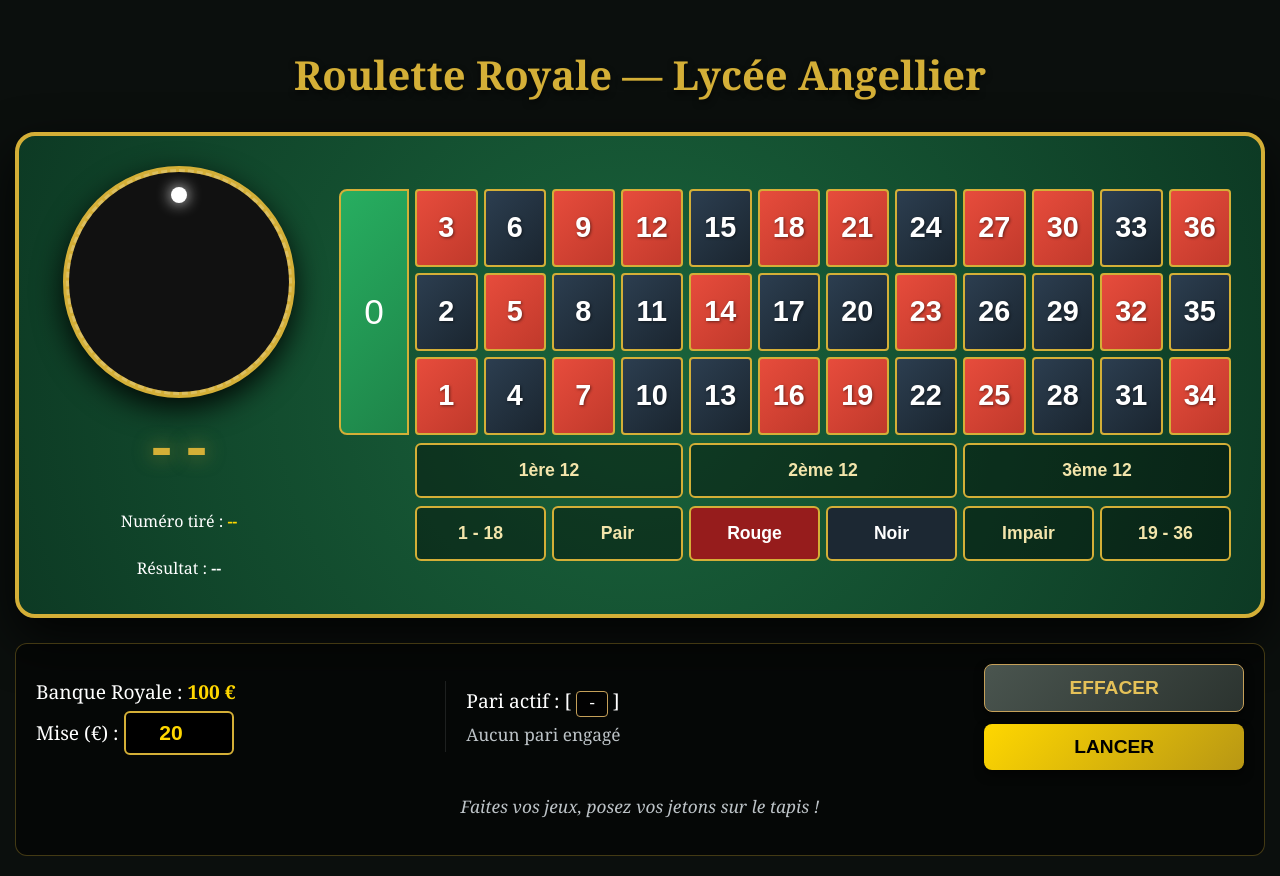
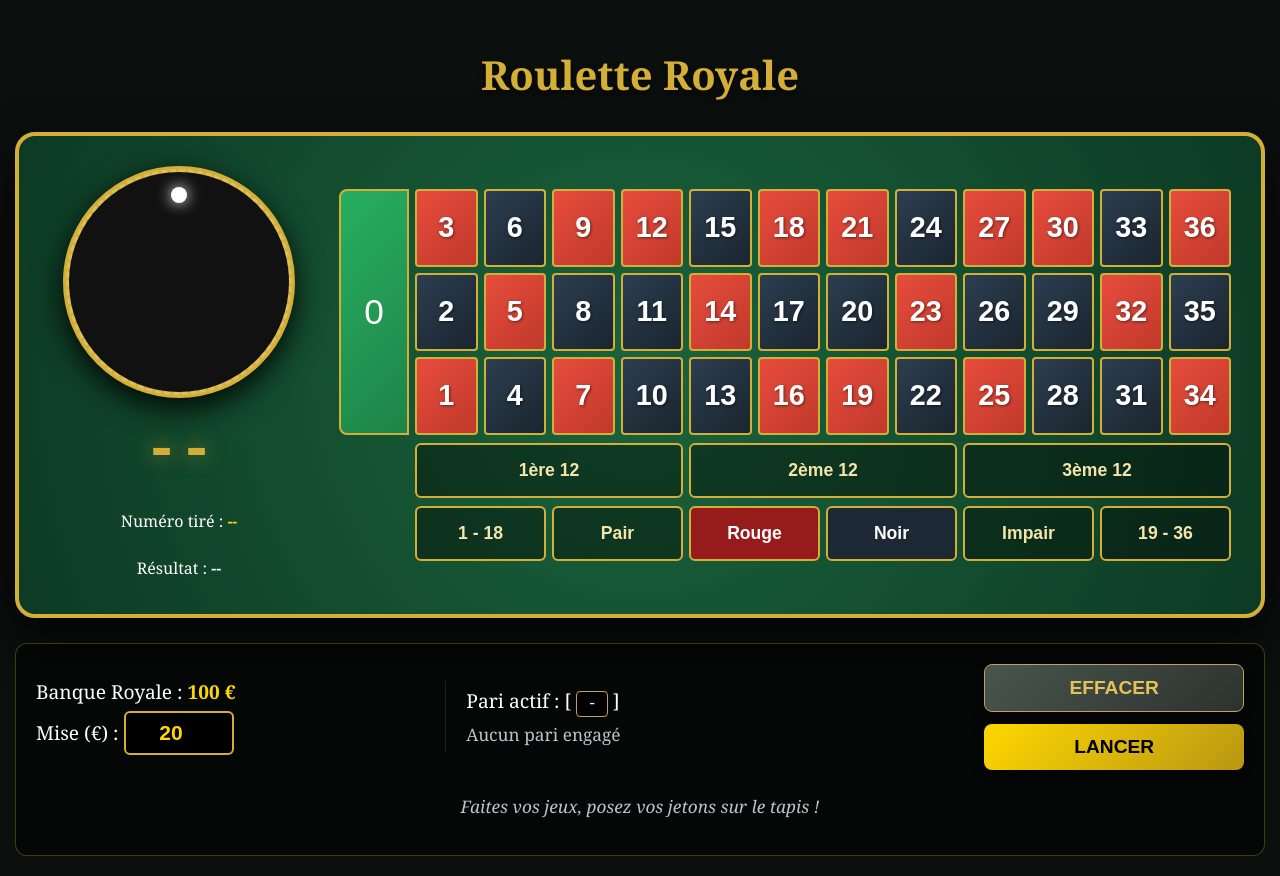
Before and after one commit to rpmn0ise/roulette-royale, a plain HTML site: page index.html in a window 1280 px wide. Drawn offline with Linux system fonts and the light colour scheme.

Commit message:
Update index.html

```diff
--- a/index.html
+++ b/index.html
@@ -3,7 +3,7 @@
 <head>
     <meta charset="UTF-8">
     <meta name="viewport" content="width=device-width, initial-scale=1.0">
-    <title>NSI Lycée Angellier - Roulette Royale Pro</title>
+    <title>Roulette Royale</title>
     <style>
         /* --- STYLE CSS VERSION CASINO DE LUXE --- */
         :root {
@@ -272,7 +272,7 @@
 </head>
 <body>
 
-    <h1>Roulette Royale — Lycée Angellier</h1>
+    <h1>Roulette Royale</h1>
 
     <div id="plateau">
         <div class="zone-roulette">
```
